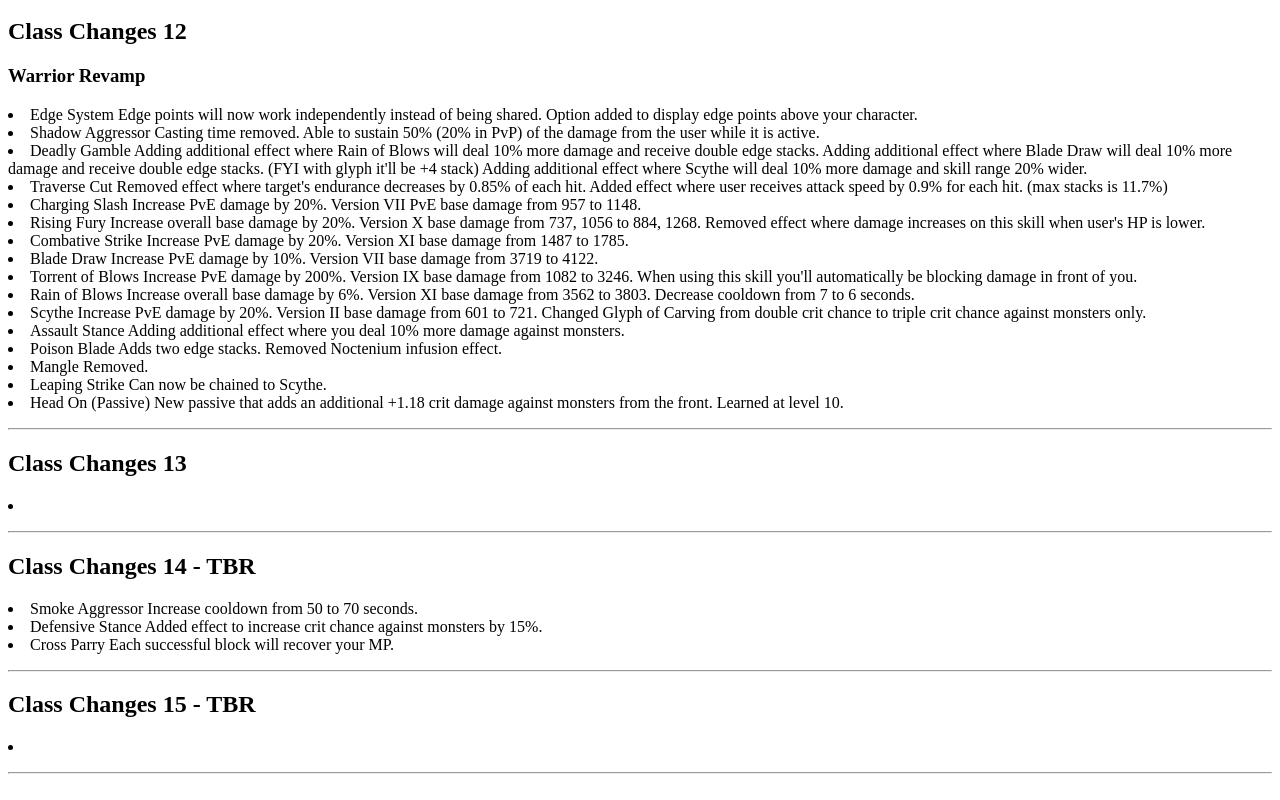
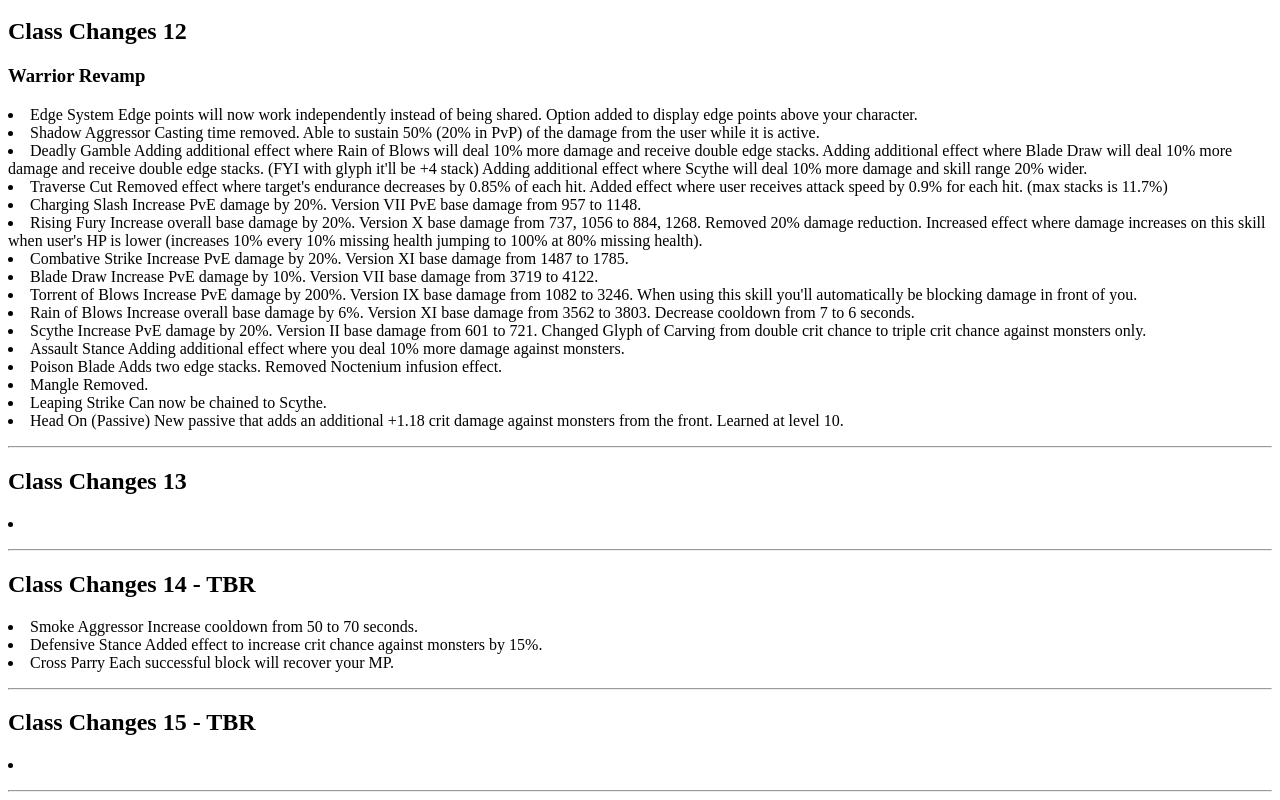
Before and after one commit to Roukanken42/Web, a plain HTML site: page Theorycraft/classhistory/warrior.html in a window 1280 px wide. Shown: the part 2638-3438 px from the top of the page. Drawn offline with Linux system fonts and the light colour scheme.

Commit message:
Update warrior.html
Updated warrior.html Rising Fury change under Class Changes 12.

```diff
--- a/Theorycraft/classhistory/warrior.html
+++ b/Theorycraft/classhistory/warrior.html
@@ -181,7 +181,8 @@ Blade Draw
         Increase PvE damage by 20%. Version VII PvE base damage from 957 to 1148.
     </li><li>Rising Fury
         Increase overall base damage by 20%. Version X base damage from 737, 1056 to 884, 1268.
-        Removed effect where damage increases on this skill when user's HP is lower.
+        Removed 20% damage reduction. Increased effect where damage increases on this skill when user's HP is lower
+        (increases 10% every 10% missing health jumping to 100% at 80% missing health).
     </li><li>Combative Strike
         Increase PvE damage by 20%. Version XI base damage from 1487 to 1785.
     </li><li>Blade Draw
```
